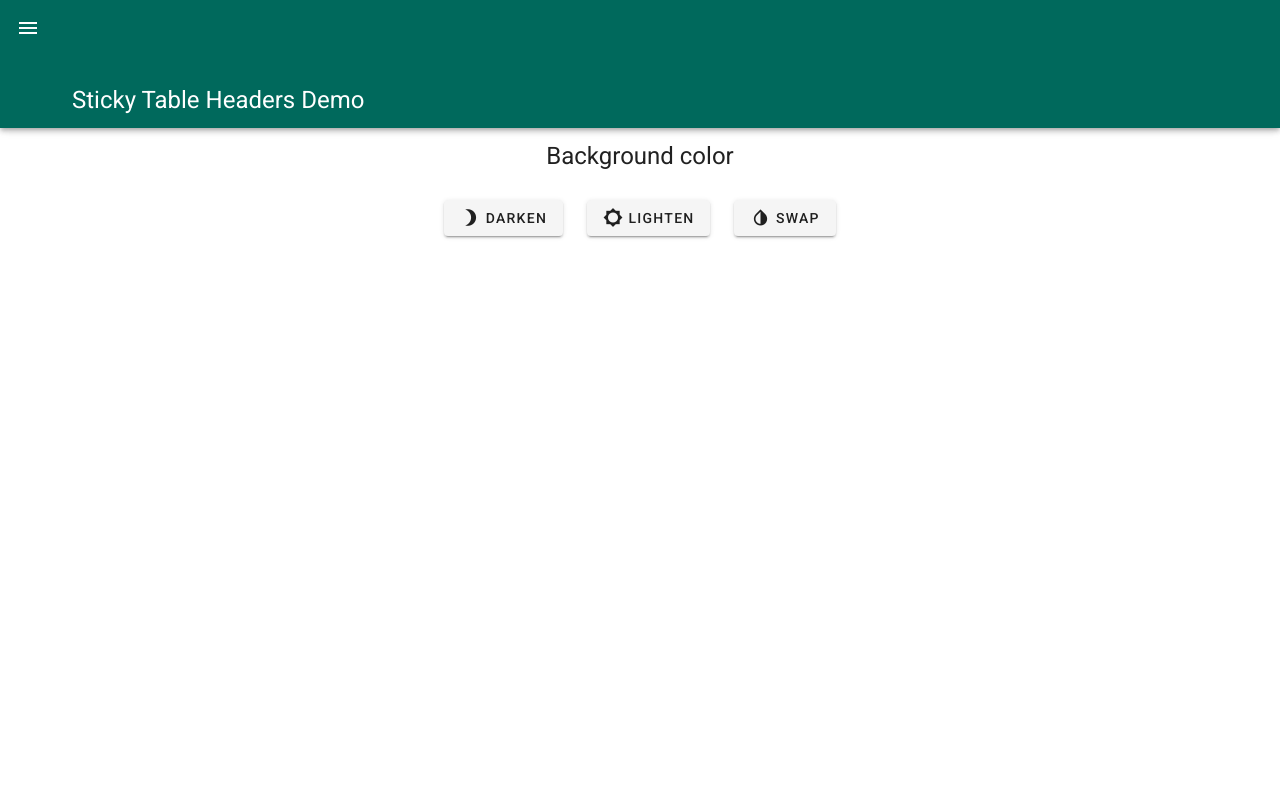
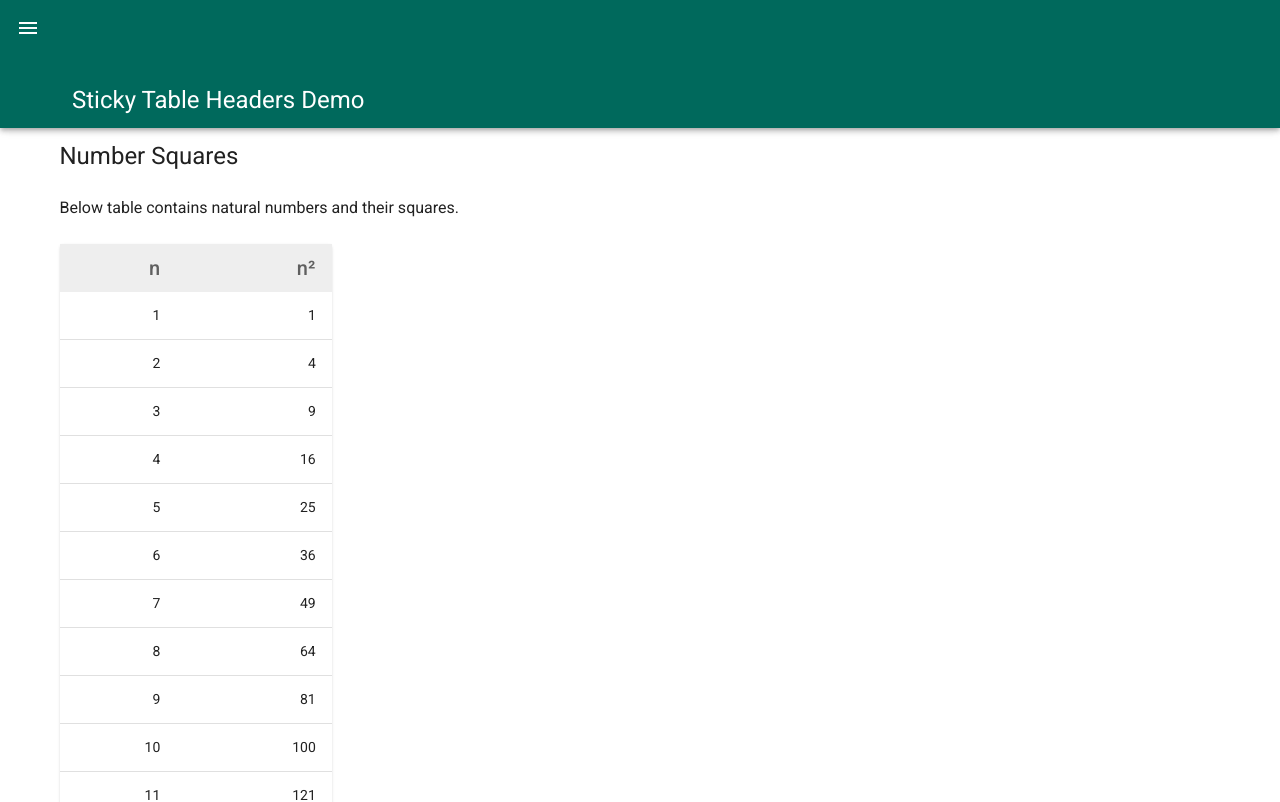
Before and after one commit to loomchild/sticky-vuetify-table-header, a Nuxt app: page / in a window 1280 px wide. Shown: the top 802 px of the page. Built offline with nearby package versions, Linux system fonts and the light colour scheme.

Commit message:
two tables

```diff
--- a/pages/index.vue
+++ b/pages/index.vue
@@ -1,125 +1,61 @@
 <template>
-  <v-container full-height>
+  <v-container>
     <v-row>
-      <v-col cols="12" class="headline text-center">
-        <span>
-          Background color
-        </span>
+      <v-col cols="12" class="headline">
+        Number Squares
       </v-col>
-    </v-row>
-    <v-row class="mt-4">
-      <v-spacer />
-      <v-col cols="auto">
-        <v-btn @click="darken">
-          <v-icon class="mr-1 title">
-            mdi-brightness-3
-          </v-icon>
-          Darken
-        </v-btn>
+      <v-col cols="12">
+        Below table contains natural numbers and their squares.
       </v-col>
-      <v-col cols="auto">
-        <v-btn @click="lighten">
-          <v-icon class="mr-1 title">
-            mdi-brightness-5
-          </v-icon>
-          Lighten
-        </v-btn>
+      <v-col cols="9" sm="5" md="3">
+        <v-data-table :headers="headersSquare" :items="data" :items-per-page="-1" :mobile-breakpoint="null" hide-default-footer class="elevation-1" />
       </v-col>
-      <v-col cols="auto">
-        <v-btn @click="swap">
-          <v-icon class="mr-1 title">
-            mdi-invert-colors
-          </v-icon>
-          Swap
-        </v-btn>
+      <v-col cols="12" class="headline">
+        Number Cubes
       </v-col>
-      <v-spacer />
+      <v-col cols="12">
+        Below table contains natural numbers and their cubes.
+      </v-col>
+      <v-col cols="9" sm="5" md="3">
+        <v-data-table :headers="headersCube" :items="data" :items-per-page="-1" :mobile-breakpoint="null" hide-default-footer class="elevation-1" />
+      </v-col>
     </v-row>
   </v-container>
 </template>
 
 <script>
-// Credit: https://css-tricks.com/snippets/javascript/lighten-darken-color/
-function lightenDarkenColor (col, amt) {
-  let usePound = false
-
-  if (col[0] === '#') {
-    col = col.slice(1)
-    usePound = true
-  }
-
-  const num = parseInt(col, 16)
-
-  let r = (num >> 16) + amt
-
-  if (r > 255) {
-    r = 255
-  } else if (r < 0) {
-    r = 0
-  }
-
-  let b = ((num >> 8) & 0x00FF) + amt
-
-  if (b > 255) {
-    b = 255
-  } else if (b < 0) {
-    b = 0
-  }
-
-  let g = (num & 0x0000FF) + amt
-
-  if (g > 255) {
-    g = 255
-  } else if (g < 0) {
-    g = 0
-  }
-
-  return (usePound ? '#' : '') + (g | (b << 8) | (r << 16)).toString(16)
-}
-
 export default {
   computed: {
-    theme () {
-      return this.$vuetify.theme.isDark ? 'dark' : 'light'
-    }
-  },
-
-  methods: {
-    update (color, amount) {
-      const theme = this.$vuetify.theme.themes[this.theme]
-      const currentColor = theme[color]
-      if (currentColor == null) {
-        return
-      }
-      if (typeof currentColor === 'object') {
-        Object.entries(currentColor).forEach(([key, value]) => {
-          currentColor[key] = lightenDarkenColor(value, amount)
-        })
-      } else {
-        theme[color] = lightenDarkenColor(currentColor, amount)
-      }
+    headersSquare () {
+      return [
+        { text: 'n', align: 'right', class: 'title sticky-header grey lighten-3', sortable: false, value: 'n' },
+        { text: 'n²', align: 'right', class: 'title sticky-header grey lighten-3', sortable: false, value: 'n2' }
+      ]
     },
 
-    touchAll () {
-      const value = this.$vuetify.theme.themes[this.theme]
-      this.$vuetify.theme.themes[this.theme] = {}
-      this.$vuetify.theme.themes[this.theme] = value
+    headersCube () {
+      return [
+        { text: 'n', align: 'right', class: 'title sticky-header grey lighten-3', sortable: false, value: 'n' },
+        { text: 'n³', align: 'right', class: 'title sticky-header grey lighten-3', sortable: false, value: 'n3' }
+      ]
     },
 
-    lighten () {
-      this.update('background', 10)
-    },
-
-    darken () {
-      this.update('background', -10)
-    },
-
-    swap () {
-      this.$vuetify.theme.isDark = !this.$vuetify.theme.isDark
-
-      // necessary to reset colors after changing the theme, perhaps a Vuetify.js bug
-      this.touchAll(1)
+    data () {
+      return Array.from(Array(50).keys())
+        .map(n => n + 1)
+        .map(n => ({ n, n2: n * n, n3: n * n * n }))
     }
   }
 }
 </script>
+
+<style scoped>
+.v-data-table /deep/ .sticky-header {
+  position: sticky;
+  top: var(--mainBarHeight);
+}
+
+.v-data-table /deep/ .v-data-table__wrapper {
+  overflow: unset;
+}
+</style>
```
Also changed, not shown: 1 other file (tests, documents, lock files or other folders).
